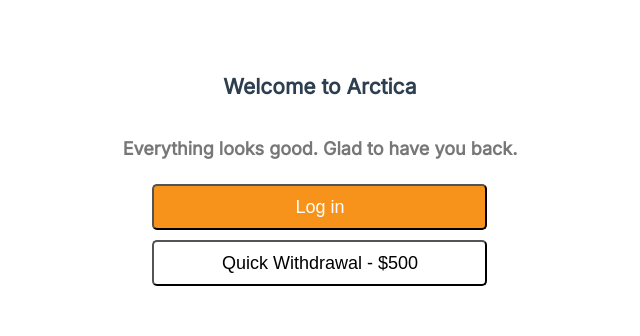
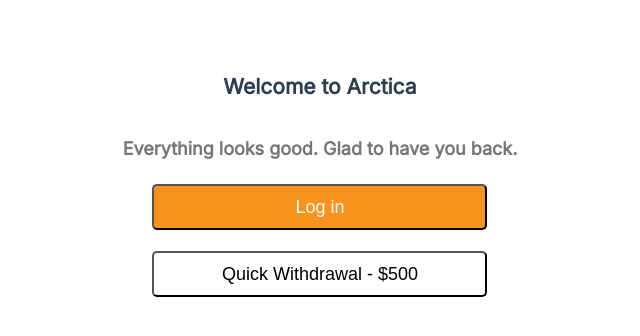
Before and after one commit to epiccurious/arctica-frontend, a Vue app: page / in a window 1280 px wide. Shown: the top 336 px of the page, without its empty margins (320-960 px from the left). Built offline with nearby package versions, Linux system fonts and the light colour scheme.

Commit message:
created button container for flexbox styling

```diff
--- a/src/App.vue
+++ b/src/App.vue
@@ -56,4 +56,14 @@
   line-height: 18px;
 
 }
+
+.btn_container{
+  display: flex;
+  flex-direction: column;
+  justify-content: center;
+  align-items: center;
+  padding: 0px;
+  gap: 21px;
+
+}
 </style>
--- a/src/components/Header.vue
+++ b/src/components/Header.vue
@@ -2,8 +2,11 @@
 <header>
     <h1>{{ title }}</h1>
     <h2>{{ subtitle }}</h2>
-    <Button_primary />
-    <Button_secondary />
+    <div class="btn_container">
+        <Button_primary />
+        <Button_secondary />
+    </div>
+
 </header>
 </template>
 
```
